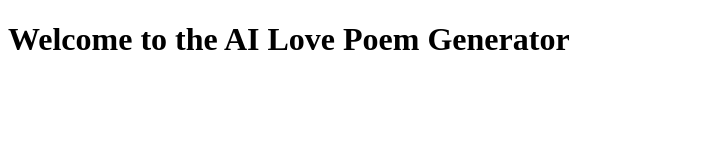
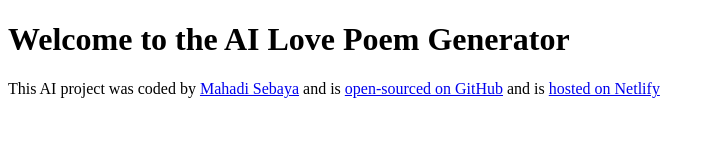
Before and after one commit to ManakaM265/Love-Poem-Generator, a plain HTML site: page index.html in a window 1280 px wide. Shown: the whole page, without its empty margins (0-714 px from the left). Drawn offline with Linux system fonts and the light colour scheme.

Commit message:
Added footer with links

```diff
--- a/index.html
+++ b/index.html
@@ -9,6 +9,21 @@
   <body>
     <h1>Welcome to the AI Love Poem Generator</h1>
 
+    <footer>
+      This AI project was coded by
+      <a href="https://github.com/ManakaM265" target="_blank">Mahadi Sebaya</a>
+      and is
+      <a
+        href="https://github.com/ManakaM265/Love-Poem-Generator"
+        target="_blank"
+        >open-sourced on GitHub</a
+      >
+      and is
+      <a href="https://ailovepoems.netlify.app/" target="_blank"
+        >hosted on Netlify</a
+      >
+    </footer>
+
     <script src="src/index.js"></script>
   </body>
 </html>
```
